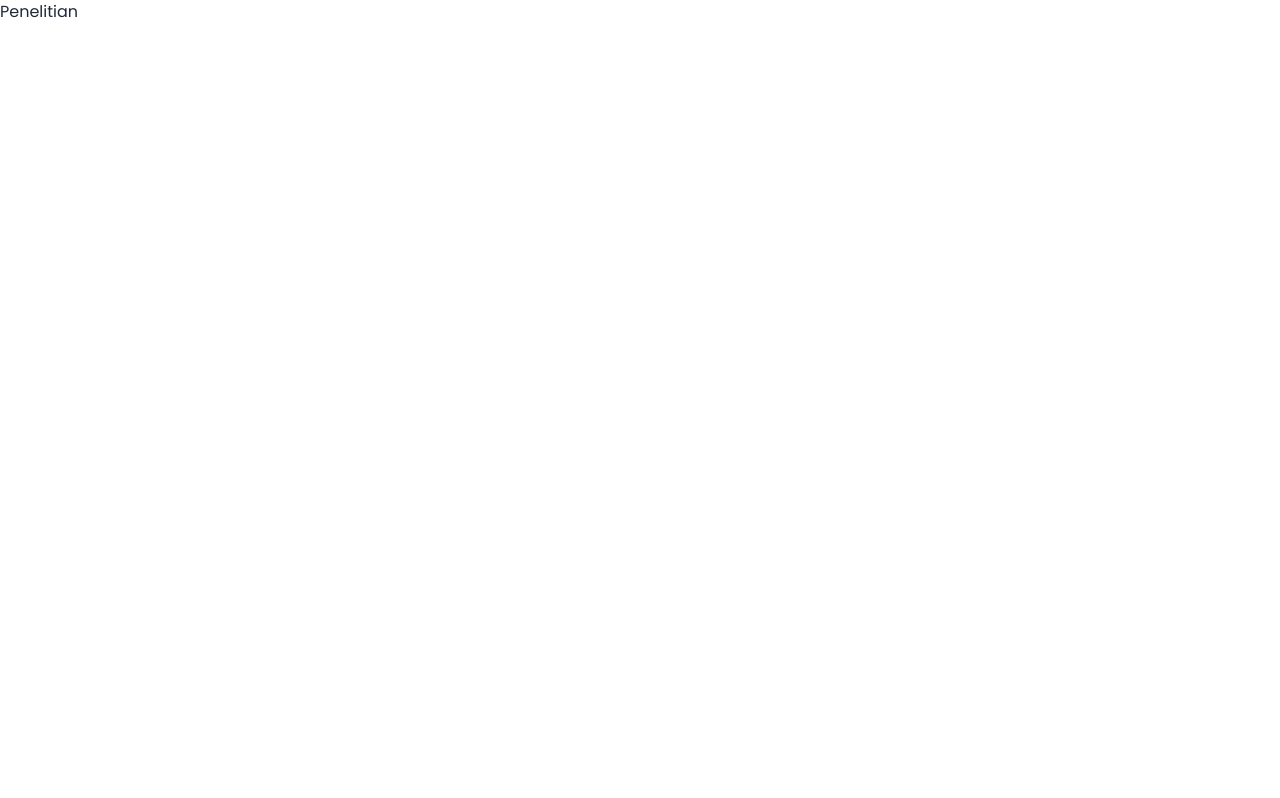
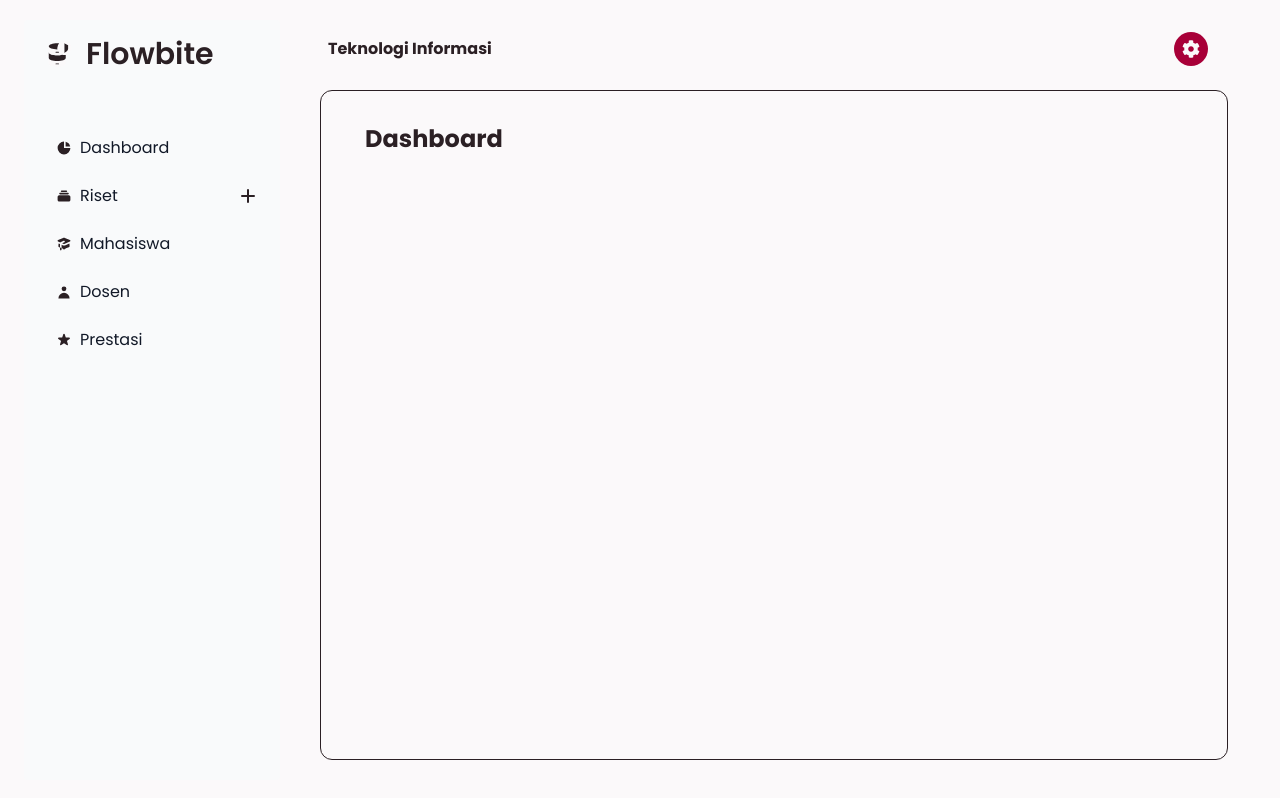
Before and after one commit to zumarnf/website_spm_project, a React (Vite) app: page /penelitian in a window 1280 px wide. Built offline with nearby package versions, Linux system fonts and the light colour scheme.

Commit message:
progress_penelitian_1

```diff
--- a/src/components/Dasboard.jsx
+++ b/src/components/Dasboard.jsx
@@ -29,7 +29,7 @@ const CardItem = ({ title, number, Icon, link, iconColor }) => (
 
 const Dashboard = () => {
   return (
-    <div className="h-full flex flex-col pr-5 pb-5">
+    <div className="h-full flex flex-col pr-5 pb-5 overflow-auto">
       <ContainerProfile />
       <MenuModal />
       <div className="h-full w-full border border-blckprmy rounded-xl p-4">
@@ -37,7 +37,7 @@ const Dashboard = () => {
           <h1 className="text-2xl font-bold pb-7 text-blckprmy">Dashboard</h1>
         </div>
         {/* Menggunakan grid untuk tata letak kartu */}
-        <div className="grid grid-cols-1 sm:grid-cols-2 md:grid-cols-3 gap-10 px-7">
+        <div className="grid grid-cols-1 sm:grid-cols-2 md:grid-cols-3 gap-10 px-6">
           <CardItem
             title="Penelitian"
             number={190}
--- a/src/components/SidebarMen.jsx
+++ b/src/components/SidebarMen.jsx
@@ -29,7 +29,7 @@ const SidebarMen = () => {
         <Sidebar.Items>
           <Sidebar.ItemGroup>
             <Sidebar.Item
-              href="#"
+              href="/home"
               className="hover:bg-rdprmy hover:text-whtprmy group"
             >
               <div className="flex flex-row">
@@ -58,7 +58,7 @@ const SidebarMen = () => {
               }}
             >
               <Sidebar.Item
-                href="#"
+                href="/penelitian"
                 className="hover:bg-rdprmy hover:text-whtprmy group"
               >
                 <div className="flex flex-row">
--- /dev/null
+++ b/src/components/TablePen.jsx
@@ -0,0 +1,21 @@
+import React from "react";
+import ContainerProfile from "./ContainerProfile";
+import MenuModal from "./modal/MenuModal";
+
+const TablePen = () => {
+  return (
+    <>
+      <div className="h-full flex flex-col pr-5 pb-5 overflow-auto">
+        <ContainerProfile />
+        <MenuModal />
+        <div className="h-full w-full border border-blckprmy rounded-xl p-4">
+          <div className="px-7 py-4">
+            <h1 className="text-2xl font-bold pb-7 text-blckprmy">Dashboard</h1>
+          </div>
+        </div>
+      </div>
+    </>
+  );
+};
+
+export default TablePen;
--- a/src/pages/Penelitian.jsx
+++ b/src/pages/Penelitian.jsx
@@ -1,9 +1,18 @@
 import React from "react";
+import SidebarMen from "../components/SidebarMen";
+import TablePen from "../components/TablePen";
 
 const Penelitian = () => {
   return (
     <>
-      <div>Penelitian</div>
+      <div className="flex bg-whtprmy w-screen h-screen">
+        <div className="basis-1/4 h-full">
+          <SidebarMen />
+        </div>
+        <div className="basis-3/4 pr-8 pt-2 pb-5 h-full">
+          <TablePen />
+        </div>
+      </div>
     </>
   );
 };
```
